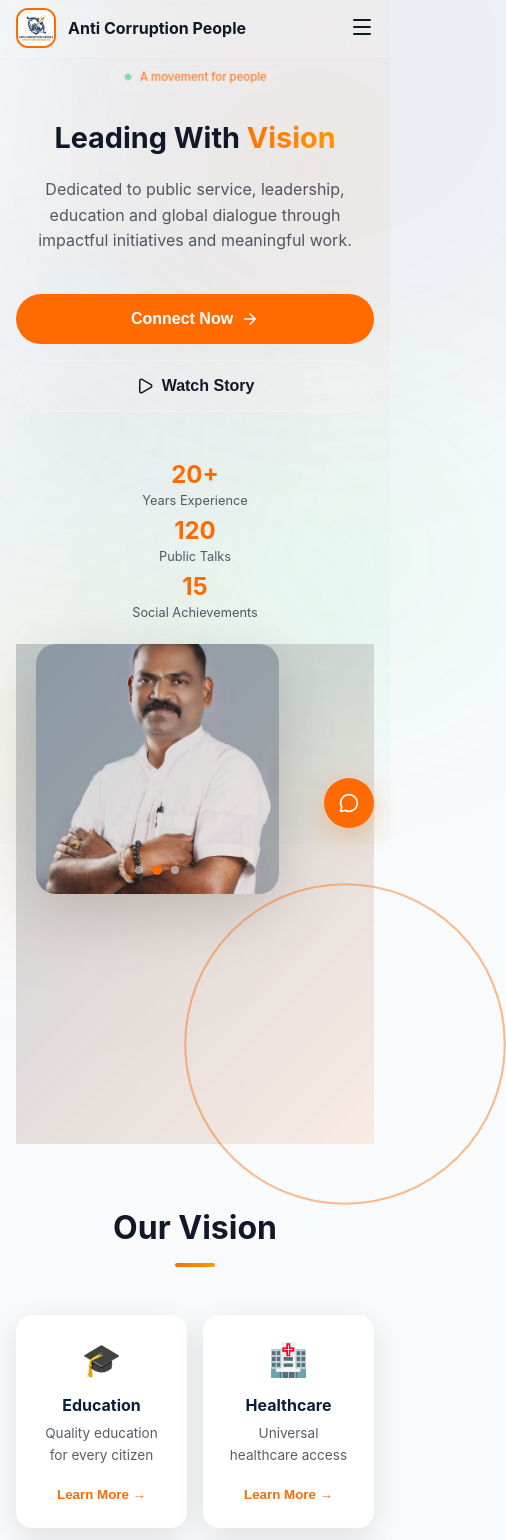
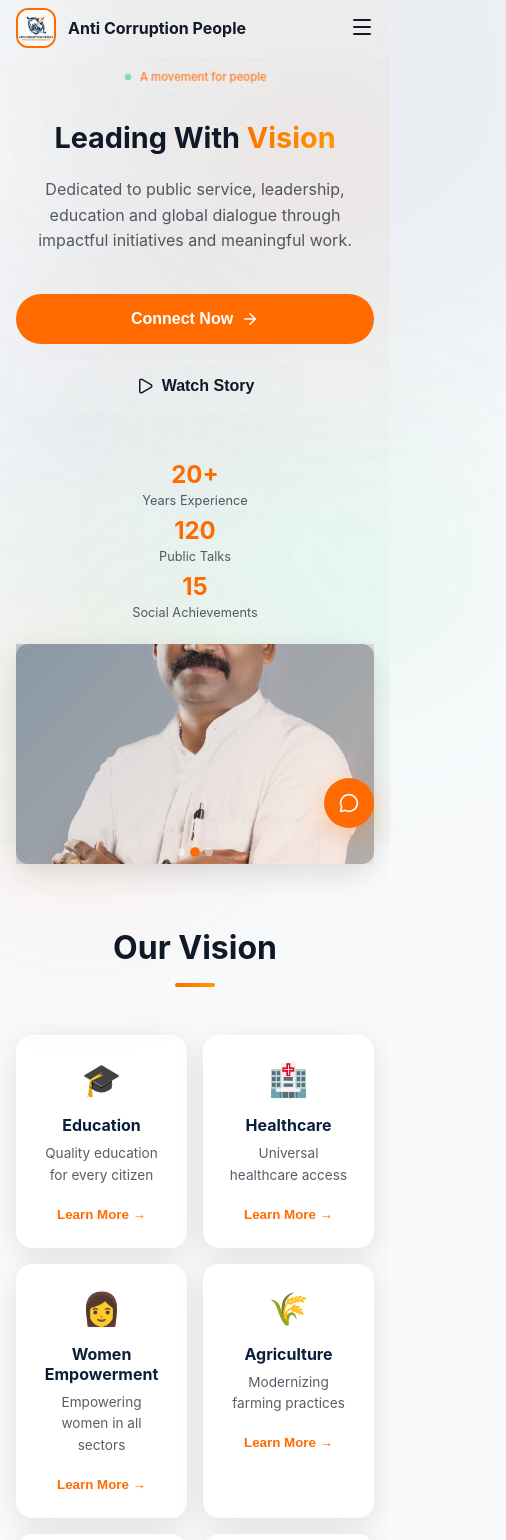
Before and after one commit to Jissmonpoulosemo/Anticor, a React (Create React App) app: page / in a window 390 px wide. Shown: the top 1540 px of the page, 506 px wide, since content can reach past the window. Built offline with nearby package versions, Linux system fonts and the light colour scheme.

Commit message:
Fixed build errors

```diff
--- a/src/App.css
+++ b/src/App.css
@@ -377,23 +377,27 @@ body {
   background: var(--glass-border);
 }
 
-/* Carousel */
+/* ========== FIXED RESPONSIVE CAROUSEL ========== */
 .hero-carousel {
   flex: 1;
   position: relative;
   z-index: 1;
   min-height: 500px;
+  display: flex;
+  align-items: center;
+  justify-content: center;
+  width: 100%;
 }
 
 .carousel-container {
   position: relative;
-  width: 68%;
+  width: 100%;
+  max-width: 600px;
   height: 500px;
-  margin-left: auto;
-  margin-right: 95px;
   border-radius: 20px;
   overflow: hidden;
   box-shadow: 0 20px 60px rgba(0, 0, 0, 0.15);
+  margin: 0 auto;
 }
 
 .carousel-slide {
@@ -691,7 +695,7 @@ body {
   border-radius: 3px;
 }
 
-/* Gallery Section - Updated for different image sizes */
+/* Gallery Section */
 .gallery-section {
   padding: 6rem 4rem;
   max-width: 1400px;
@@ -724,7 +728,6 @@ body {
   border-color: var(--secondary);
 }
 
-/* Masonry Grid for different image sizes */
 .gallery-grid {
   columns: 3;
   column-gap: 1.5rem;
@@ -885,148 +888,6 @@ body {
   border-radius: 50px;
   font-size: 0.8rem;
   font-weight: 600;
-}
-
-/* ========== RESPONSIVE GALLERY ========== */
-
-/* Tablet */
-@media (max-width: 1024px) {
-  .gallery-grid {
-    columns: 2;
-    column-gap: 1rem;
-  }
-
-  .gallery-item {
-    margin-bottom: 1rem;
-  }
-}
-
-/* Mobile */
-@media (max-width: 768px) {
-  .gallery-section {
-    padding: 3rem 1rem;
-  }
-
-  .gallery-grid {
-    columns: 2;
-    column-gap: 0.75rem;
-  }
-
-  .gallery-item {
-    margin-bottom: 0.75rem;
-    border-radius: 12px;
-  }
-
-  .gallery-filters {
-    gap: 0.3rem;
-  }
-
-  .gallery-filters button {
-    padding: 0.3rem 0.8rem;
-    font-size: 0.8rem;
-  }
-
-  .gallery-overlay {
-    padding: 1.5rem 1rem 1rem;
-  }
-
-  .gallery-overlay h4 {
-    font-size: 0.9rem;
-  }
-
-  .gallery-category {
-    font-size: 0.65rem;
-    padding: 0.15rem 0.6rem;
-  }
-
-  .delete-btn {
-    width: 28px;
-    height: 28px;
-    top: 0.3rem;
-    right: 0.3rem;
-  }
-
-  .delete-btn svg {
-    width: 14px;
-    height: 14px;
-  }
-}
-
-/* Small phones */
-@media (max-width: 480px) {
-  .gallery-grid {
-    columns: 2;
-    column-gap: 0.5rem;
-  }
-
-  .gallery-item {
-    margin-bottom: 0.5rem;
-    border-radius: 10px;
-  }
-
-  .gallery-overlay {
-    padding: 1rem 0.75rem 0.75rem;
-  }
-
-  .gallery-overlay h4 {
-    font-size: 0.75rem;
-  }
-
-  .gallery-category {
-    font-size: 0.55rem;
-    padding: 0.1rem 0.4rem;
-  }
-
-  .delete-btn {
-    width: 22px;
-    height: 22px;
-    top: 0.2rem;
-    right: 0.2rem;
-  }
-
-  .delete-btn svg {
-    width: 12px;
-    height: 12px;
-  }
-
-  .lightbox {
-    padding: 1rem;
-  }
-
-  .lightbox-content {
-    max-width: 98vw;
-  }
-
-  .lightbox-close {
-    width: 32px;
-    height: 32px;
-    top: 0.5rem;
-    right: 0.5rem;
-  }
-
-  .lightbox-close svg {
-    width: 18px;
-    height: 18px;
-  }
-
-  .lightbox-info {
-    padding: 1rem;
-  }
-
-  .lightbox-info h3 {
-    font-size: 1rem;
-  }
-}
-
-/* Extra small devices */
-@media (max-width: 360px) {
-  .gallery-grid {
-    columns: 1;
-  }
-
-  .gallery-item {
-    margin-bottom: 0.75rem;
-  }
 }
 
 /* Volunteer Section */
@@ -1547,10 +1408,12 @@ body {
   .hero-carousel {
     width: 100%;
     max-width: 600px;
+    min-height: 400px;
   }
 
   .carousel-container {
     height: 400px;
+    max-width: 100%;
   }
 
   .nav-links {
@@ -1594,6 +1457,16 @@ body {
   .vision-grid {
     grid-template-columns: repeat(2, 1fr);
   }
+
+  /* Gallery responsive */
+  .gallery-grid {
+    columns: 2;
+    column-gap: 1rem;
+  }
+
+  .gallery-item {
+    margin-bottom: 1rem;
+  }
 }
 
 /* Mobile phones */
@@ -1643,12 +1516,37 @@ body {
     display: none;
   }
 
+  /* ========== FIXED MOBILE CAROUSEL ========== */
   .hero-carousel {
+    width: 100%;
     max-width: 100%;
+    min-height: 250px;
+    padding: 0;
   }
 
   .carousel-container {
-    height: 300px;
+    height: 280px;
+    max-width: 100%;
+    border-radius: 16px;
+    box-shadow: 0 10px 30px rgba(0, 0, 0, 0.12);
+  }
+
+  .carousel-slide img {
+    object-fit: cover;
+  }
+
+  .carousel-dots {
+    bottom: 12px;
+    gap: 8px;
+  }
+
+  .dot {
+    width: 10px;
+    height: 10px;
+  }
+
+  .pulse-ring {
+    display: none;
   }
 
   .section-title {
@@ -1703,12 +1601,13 @@ body {
   }
 
   .gallery-grid {
-    grid-template-columns: repeat(2, 1fr);
-    gap: 0.75rem;
+    columns: 2;
+    column-gap: 0.75rem;
   }
 
   .gallery-item {
-    aspect-ratio: 4/3;
+    margin-bottom: 0.75rem;
+    border-radius: 12px;
   }
 
   .gallery-filters {
@@ -1720,8 +1619,29 @@ body {
     font-size: 0.8rem;
   }
 
+  .gallery-overlay {
+    padding: 1.5rem 1rem 1rem;
+  }
+
   .gallery-overlay h4 {
     font-size: 0.9rem;
+  }
+
+  .gallery-category {
+    font-size: 0.65rem;
+    padding: 0.15rem 0.6rem;
+  }
+
+  .delete-btn {
+    width: 28px;
+    height: 28px;
+    top: 0.3rem;
+    right: 0.3rem;
+  }
+
+  .delete-btn svg {
+    width: 14px;
+    height: 14px;
   }
 
   .timeline-year {
@@ -1802,8 +1722,19 @@ body {
     font-size: 0.8rem;
   }
 
+  /* ========== FIXED SMALL PHONE CAROUSEL ========== */
+  .hero-carousel {
+    min-height: 200px;
+  }
+
   .carousel-container {
-    height: 250px;
+    height: 220px;
+    border-radius: 12px;
+  }
+
+  .carousel-dots {
+    bottom: 8px;
+    gap: 6px;
   }
 
   .dot {
@@ -1820,12 +1751,13 @@ body {
   }
 
   .gallery-grid {
-    grid-template-columns: 1fr 1fr;
-    gap: 0.5rem;
+    columns: 2;
+    column-gap: 0.5rem;
   }
 
   .gallery-item {
-    aspect-ratio: 4/3;
+    margin-bottom: 0.5rem;
+    border-radius: 10px;
   }
 
   .gallery-overlay {
@@ -1833,22 +1765,24 @@ body {
   }
 
   .gallery-overlay h4 {
-    font-size: 0.8rem;
+    font-size: 0.75rem;
   }
 
   .gallery-category {
-    font-size: 0.6rem;
-    padding: 0.1rem 0.5rem;
+    font-size: 0.55rem;
+    padding: 0.1rem 0.4rem;
   }
 
   .delete-btn {
-    width: 24px;
-    height: 24px;
+    width: 22px;
+    height: 22px;
+    top: 0.2rem;
+    right: 0.2rem;
   }
 
   .delete-btn svg {
-    width: 14px;
-    height: 14px;
+    width: 12px;
+    height: 12px;
   }
 
   .volunteer-stats {
@@ -1901,4 +1835,63 @@ body {
     bottom: 4.5rem;
     max-height: 350px;
   }
-}
+
+  .lightbox {
+    padding: 1rem;
+  }
+
+  .lightbox-content {
+    max-width: 98vw;
+  }
+
+  .lightbox-close {
+    width: 32px;
+    height: 32px;
+    top: 0.5rem;
+    right: 0.5rem;
+  }
+
+  .lightbox-close svg {
+    width: 18px;
+    height: 18px;
+  }
+
+  .lightbox-info {
+    padding: 1rem;
+  }
+
+  .lightbox-info h3 {
+    font-size: 1rem;
+  }
+}
+
+/* Extra small devices */
+@media (max-width: 360px) {
+  /* ========== FIXED EXTRA SMALL CAROUSEL ========== */
+  .hero-carousel {
+    min-height: 160px;
+  }
+
+  .carousel-container {
+    height: 180px;
+    border-radius: 10px;
+  }
+
+  .carousel-dots {
+    bottom: 6px;
+    gap: 4px;
+  }
+
+  .dot {
+    width: 6px;
+    height: 6px;
+  }
+
+  .gallery-grid {
+    columns: 1;
+  }
+
+  .gallery-item {
+    margin-bottom: 0.75rem;
+  }
+}
--- a/src/App.js
+++ b/src/App.js
@@ -243,8 +243,8 @@ function App() {
   // Main person images for carousel
   const heroImages = [
     "/image/1000820751.jpg",
-   "/image/1000820751.jpg",
-   "/image/1000820751.jpg",
+    "/image/1000820751.jpg",
+    "/image/1000820751.jpg",
   ];
 
   // Auto-slide carousel
@@ -255,7 +255,10 @@ function App() {
     return () => clearInterval(interval);
   }, [heroImages.length]);
 
-  const { scrollYProgress } = useScroll();
+  // FIX 1: Remove unused scrollYProgress
+  // const { scrollYProgress } = useScroll(); // REMOVED - not being used
+  // Just use useScroll without destructuring if you need it later
+  useScroll(); // This is fine, but we're not using the return value
 
   const handleChatSubmit = (e) => {
     e.preventDefault();
@@ -313,7 +316,7 @@ function App() {
     { label: "Employment Generated", value: 8, icon: "💼" },
   ];
 
-  const  OurVision = [
+  const OurVision = [
     { title: "Education", icon: "🎓", description: "Quality education for every citizen" },
     { title: "Healthcare", icon: "🏥", description: "Universal healthcare access" },
     { title: "Women Empowerment", icon: "👩", description: "Empowering women in all sectors" },
@@ -464,7 +467,6 @@ function App() {
                 animate={{ opacity: 1 }}
                 transition={{ delay: 0.6 }}
               >
-
                 15
               </motion.h3>
               <p>Social Achievements</p>
@@ -778,12 +780,13 @@ function App() {
               </div>
             </div>
           </div>
+          {/* FIX 2: Replace # with actual URLs or use buttons */}
           <div className="social-links-large">
-            <a href="#" aria-label="Instagram"><FaInstagram size={30} /></a>
-            <a href="#" aria-label="Facebook"><FaFacebookF size={30} /></a>
-            <a href="#" aria-label="Twitter"><FaTwitter size={30} /></a>
-            <a href="#" aria-label="Youtube"><FaYoutube size={30} /></a>
-            <a href="#" aria-label="LinkedIn"><FaLinkedinIn size={30} /></a>
+            <a href="https://instagram.com" target="_blank" rel="noopener noreferrer" aria-label="Instagram"><FaInstagram size={30} /></a>
+            <a href="https://facebook.com" target="_blank" rel="noopener noreferrer" aria-label="Facebook"><FaFacebookF size={30} /></a>
+            <a href="https://twitter.com" target="_blank" rel="noopener noreferrer" aria-label="Twitter"><FaTwitter size={30} /></a>
+            <a href="https://youtube.com" target="_blank" rel="noopener noreferrer" aria-label="Youtube"><FaYoutube size={30} /></a>
+            <a href="https://linkedin.com" target="_blank" rel="noopener noreferrer" aria-label="LinkedIn"><FaLinkedinIn size={30} /></a>
           </div>
         </div>
       </section>
@@ -847,7 +850,8 @@ function App() {
       <footer className="footer">
         <div className="footer-content">
           <div className="footer-section">
-            <h3></h3>Anti Corruption People
+            {/* FIX 3: Heading has content now */}
+            <h3>Anti Corruption People</h3>
             <p>Dedicated to public service, leadership, education and global dialogue.</p>
           </div>
           <div className="footer-section">
@@ -866,12 +870,13 @@ function App() {
           </div>
           <div className="footer-section">
             <h4>Connect</h4>
+            {/* FIX 4: Replace # with actual URLs or use buttons */}
             <div className="social-links">
-              <a href="#" aria-label="Instagram"><FaInstagram size={20} /></a>
-              <a href="#" aria-label="Facebook"><FaFacebookF size={20} /></a>
-              <a href="#" aria-label="Twitter"><FaTwitter size={20} /></a>
-              <a href="#" aria-label="Youtube"><FaYoutube size={20} /></a>
-              <a href="#" aria-label="LinkedIn"><FaLinkedinIn size={20} /></a>
+              <a href="https://instagram.com" target="_blank" rel="noopener noreferrer" aria-label="Instagram"><FaInstagram size={20} /></a>
+              <a href="https://facebook.com" target="_blank" rel="noopener noreferrer" aria-label="Facebook"><FaFacebookF size={20} /></a>
+              <a href="https://twitter.com" target="_blank" rel="noopener noreferrer" aria-label="Twitter"><FaTwitter size={20} /></a>
+              <a href="https://youtube.com" target="_blank" rel="noopener noreferrer" aria-label="Youtube"><FaYoutube size={20} /></a>
+              <a href="https://linkedin.com" target="_blank" rel="noopener noreferrer" aria-label="LinkedIn"><FaLinkedinIn size={20} /></a>
             </div>
             <div className="newsletter">
               <input type="email" placeholder="Your Email" />
@@ -881,7 +886,7 @@ function App() {
         </div>
         <div className="footer-bottom">
           <p>&copy; 2026 Anti Corruption People. All rights reserved.</p>
-          <p> Helpline: 9633228352</p>
+          <p>Helpline: 9633228352</p>
         </div>
       </footer>
     </div>
```
